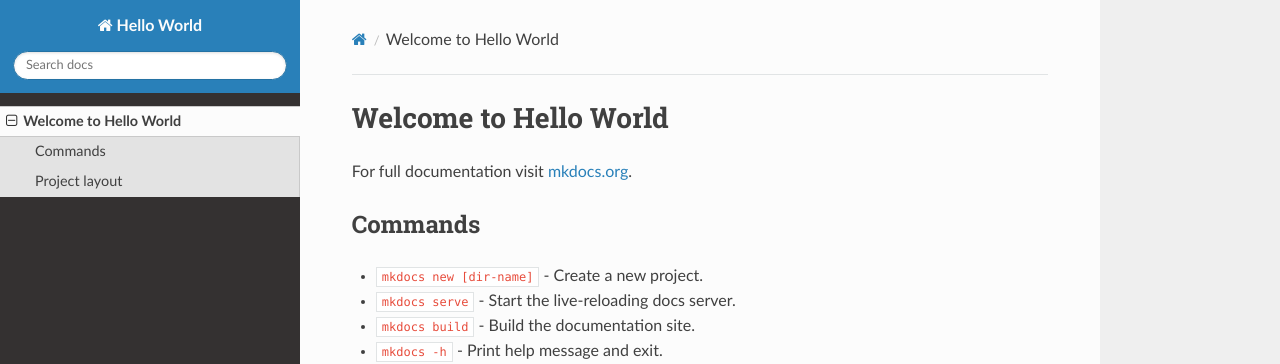
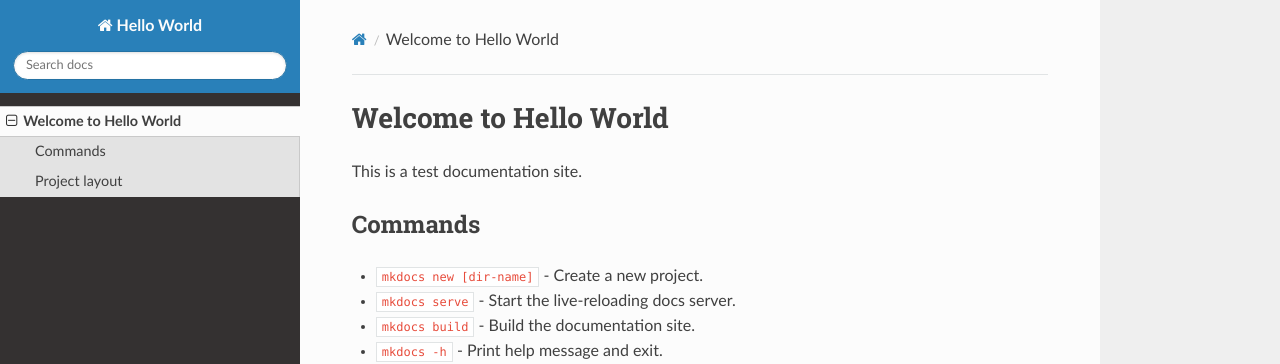
Before and after one commit to mkdocs-org/hello-world, an MkDocs documentation site: the page built from docs/index.md, in a window 1280 px wide. Shown: the top 364 px of the page. Built offline with MkDocs 1.6.1, drawn with Linux system fonts in a browser that asks for light colours; nearby versions of some CDN libraries.

Commit message:
Update index.md

```diff
--- a/docs/index.md
+++ b/docs/index.md
@@ -1,6 +1,6 @@
 # Welcome to Hello World
 
-For full documentation visit [mkdocs.org](https://www.mkdocs.org).
+This is a test documentation site.
 
 ## Commands
 
```
